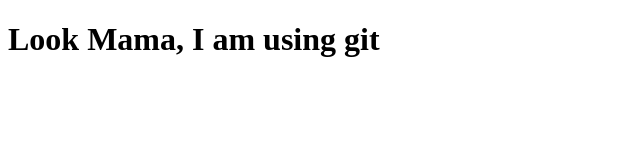
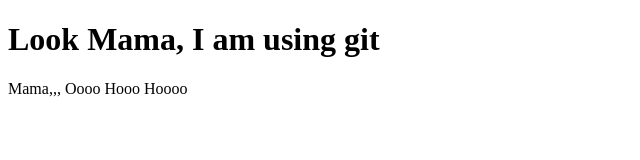
Before and after one commit to OnickAhmed/my-first-website, a plain HTML site: page index.html in a window 1280 px wide. Shown: the whole page, without its empty margins (0-640 px from the left). Drawn offline with Linux system fonts and the light colour scheme.

Commit message:
p added to check

```diff
--- a/index.html
+++ b/index.html
@@ -7,5 +7,6 @@
 </head>
 <body>
     <h1>Look Mama, I am using git</h1>
+    <p>Mama,,, Oooo Hooo Hoooo</p>
 </body>
 </html>
```
